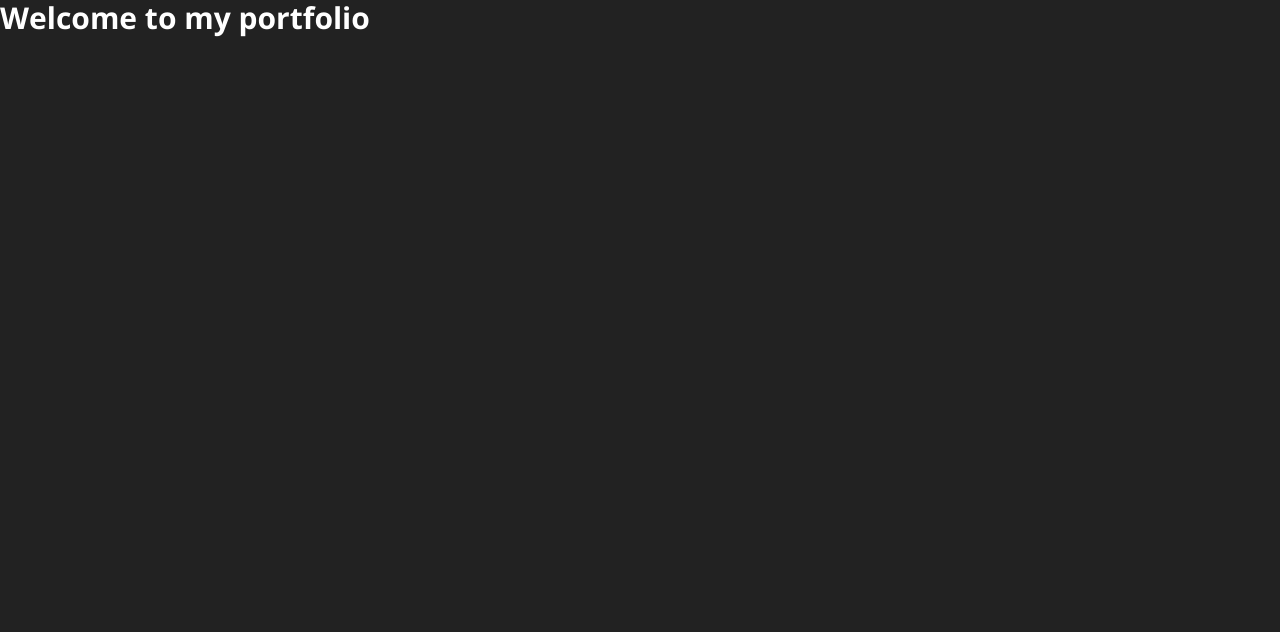
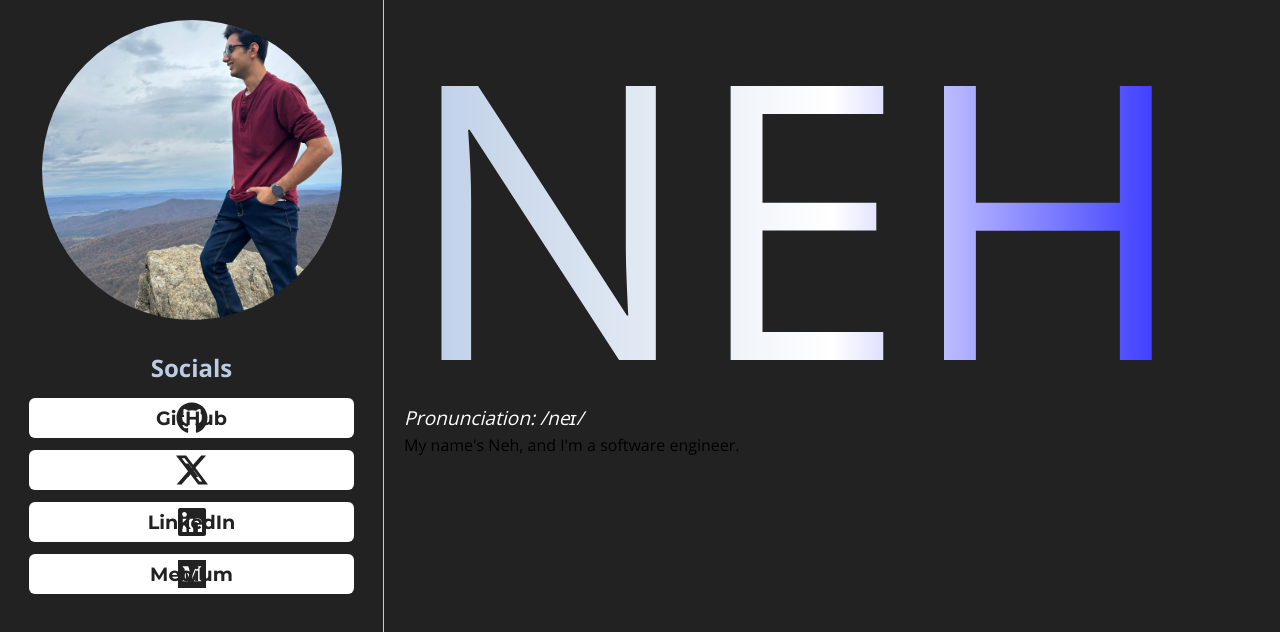
Before and after one commit to nehjoshi/next-portfolio, a Next.js app: page / in a window 1280 px wide. Shown: the top 632 px of the page. Built offline with nearby package versions, Linux system fonts and the light colour scheme.

Commit message:
Initialized main content section

```diff
--- a/package.json
+++ b/package.json
@@ -12,6 +12,7 @@
     "next": "15.2.2",
     "react": "^19.0.0",
     "react-dom": "^19.0.0",
+    "react-icons": "^5.5.0",
     "sass": "^1.85.1"
   },
   "devDependencies": {
--- a/src/app/page.tsx
+++ b/src/app/page.tsx
@@ -1,11 +1,19 @@
 import React from 'react'
 import "@/styles/home.scss"
+import Sidebar from '@/components/Sidebar'
 
 const Home = () => {
   return (
-    <main>
-        <h1 className='text-3xl font-bold'>Welcome to my portfolio</h1>
-    </main>
+    <div className="home-container">
+      <Sidebar />
+      <main className='flex-1'>
+        <h1 className='main-heading'>NEH</h1>
+        <span className='italic text-white'>Pronunciation: /neɪ/</span>
+        <p className="main-paragraph mt-4">
+          My name's Neh, and I'm a software engineer.
+        </p>
+      </main>
+    </div>
   )
 }
 
--- /dev/null
+++ b/src/components/Sidebar.tsx
@@ -0,0 +1,69 @@
+import React from 'react'
+import { FaGithub, FaLinkedin, FaMedium } from "react-icons/fa";
+import { BsTwitterX } from "react-icons/bs";
+import Image from 'next/image';
+
+const Sidebar = () => {
+    return (
+        <aside className='sticky top-0 left-0 w-96 h-auto sidebar-box flex flex-col'>
+            {/* Profile image goes here */}
+            <div className="sidebar-image-container flex items-center justify-center">
+                <Image
+                    src={'/main.webp'}
+                    alt="Me at Shenandoah National Park"
+                    width={300}
+                    height={300}
+
+                />
+            </div>
+            {/* Social links go here */}
+            <div className="sidebar-social-container flex flex-col items-center justify-center gap-3">
+                <h2>Socials</h2>
+                <a
+                    href='https://github.com/nehjoshi/'
+                    target='_blank'
+                    rel='noreferrer'
+                    className="flex items-center justify-center space-x-2 p-2 rounded-md sidebar-social-link relative"
+                    aria-label="Visit Neh Joshi's GitHub profile (opens in a new tab)">
+                    <FaGithub className="social-icon" aria-hidden="true" />
+                    <span className="social-link-text">GitHub</span>
+                </a>
+
+                <a
+                    href='https://x.com/nehjoshi5/'
+                    target='_blank'
+                    rel='noreferrer'
+                    className="flex items-center justify-center space-x-2 p-2 rounded-md sidebar-social-link relative"
+                    aria-label="Visit Neh Joshi's X profile (opens in a new tab)">
+                    <BsTwitterX className="social-icon" aria-hidden="true" />
+                    <span className="social-link-text">X</span>
+                </a>
+
+                <a
+                    href='https://www.linkedin.com/in/nehjoshi/'
+                    target='_blank'
+                    rel='noreferrer'
+                    className="flex items-center justify-center space-x-2 p-2 rounded-md sidebar-social-link relative"
+                    aria-label="Visit Neh Joshi's LinkedIn profile (opens in a new tab)"
+                >
+                    <FaLinkedin className="social-icon" aria-hidden="true" />
+                    <span className="social-link-text">LinkedIn</span>
+                </a>
+
+                <a
+                    href='https://medium.com/@nehjoshi5'
+                    target='_blank'
+                    rel='noreferrer'
+                    className="flex items-center justify-center space-x-2 p-2 rounded-md sidebar-social-link relative"
+                    aria-label="Visit Neh Joshi's Medium page (opens in a new tab)"
+                >
+                    <FaMedium className="social-icon" aria-hidden="true" />
+                    <span className="social-link-text">Medium</span>
+                </a>
+
+            </div>
+        </aside>
+    )
+}
+
+export default Sidebar
--- a/src/styles/home.scss
+++ b/src/styles/home.scss
@@ -1,10 +1,84 @@
 @import "./variables";
 
+.home-container {
+    display: flex;
+    min-height: fit-content;
+}
+
+// Sidebar styles
+.sidebar-box {
+    border-right: 0.5px solid $powder-blue;
+    padding: 20px 20px;
+    background-color: $bg-color;
+}
+
+.sidebar-social-container {
+    margin-top: 30px;
+
+    h2 {
+        color: $powder-blue;
+        font-size: 1.5rem;
+        font-weight: bold;
+    }
+
+    .sidebar-social-link {
+        background-color: $primary;
+        width: 95%;
+        height: 40px;
+        transition: 0.2s all ease;
+
+        &:hover {
+            background-color: lightgray;
+        }
+
+        .social-icon {
+            color: $bg-color;
+            font-size: 2rem;
+            position: absolute;
+            top: 5;
+            left: 5;
+        }
+
+        .social-link-text {
+            color: $bg-color;
+            font-weight: 700;
+            font-family: var(--font-montserrat);
+            font-size: 1.2rem;
+        }
+    }
+
+}
+
+.sidebar-image-container {
+    img {
+        height: 300px !important;
+        width: 300px !important;
+        border-radius: 50%;
+        object-fit: cover;
+    }
+}
+
+//Main content styles
 main {
-    width: 100%;
     min-height: 100vh;
     background-color: $bg-color;
+    margin: 0;
+    padding: 20px 20px;
+    position: relative;
+
+    .main-heading {
+        font-size: 24rem;
+        margin: 0;
+        padding: 0;
+        line-height: 1;
+        background: linear-gradient(to right, $powder-blue, $primary, #0000ff);
+        -webkit-background-clip: text;
+        -webkit-text-fill-color: transparent;
+        background-clip: text;
+    }
+
+    span {
+        color: $primary;
+        font-size: 1.2rem;
+    }
 }
-h1 {
-    color: $primary;
-}
```
Also changed, not shown: public/main.webp (added), 1 other file (tests, documents, lock files or other folders).
